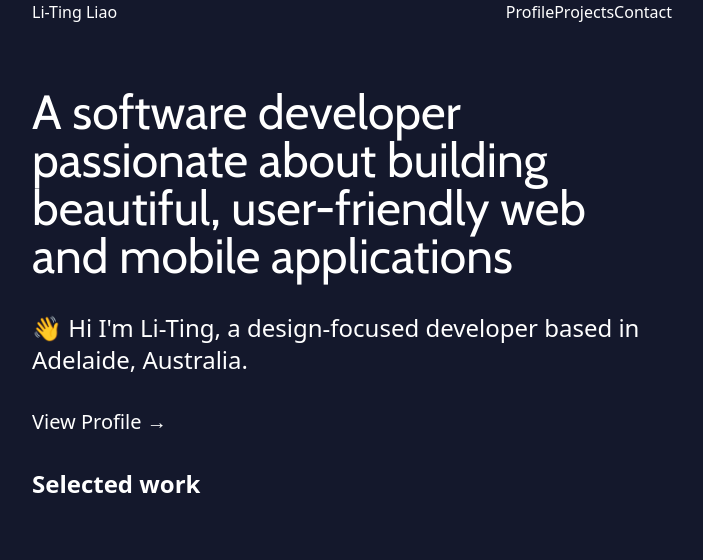
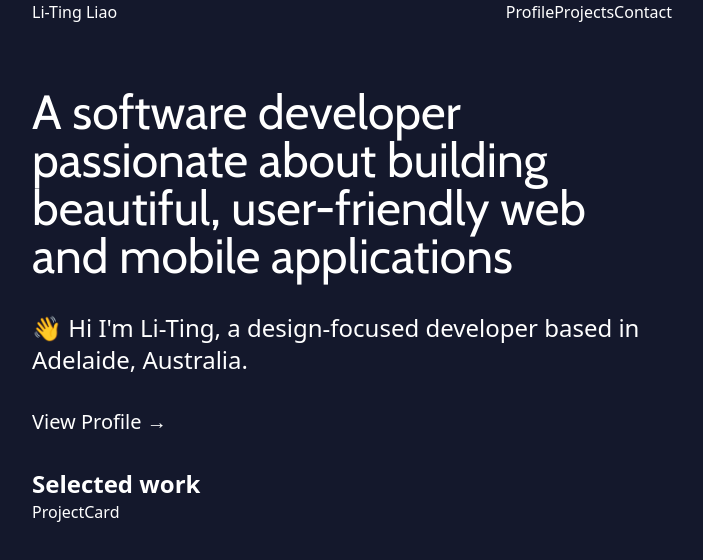
Before and after one commit to ting11222001/litingtiff.dev, a Next.js app in the folder portfolio/: page / in a window 1280 px wide. Shown: the top 560 px of the page, without its empty margins (288-991 px from the left). Built offline with nearby package versions, Linux system fonts and the light colour scheme.

Commit message:
feat: 🎸 ProjectCard layout

```diff
--- /dev/null
+++ b/portfolio/components/ProjectCard.tsx
@@ -0,0 +1,11 @@
+import React from 'react'
+
+type Props = {}
+
+const ProjectCard = (props: Props) => {
+  return (
+    <div>ProjectCard</div>
+  )
+}
+
+export default ProjectCard
--- a/portfolio/components/index.tsx
+++ b/portfolio/components/index.tsx
@@ -1,5 +1,7 @@
 import Header from './Header';
+import ProjectCard from './ProjectCard';
 
 export {
   Header,
+  ProjectCard,
 }
--- a/portfolio/pages/index.tsx
+++ b/portfolio/pages/index.tsx
@@ -1,6 +1,6 @@
 import Head from 'next/head';
 import Image from 'next/image';
-import { Header } from '../components';
+import { Header, ProjectCard } from '../components';
 
 export default function Home() {
   return (
@@ -22,6 +22,9 @@ export default function Home() {
           <div>
             <h2 className="font-semibold text-2xl">Selected work</h2>
           </div>
+          <div>
+            <ProjectCard />
+          </div>
         </div>
       </div>
     </body >
```
